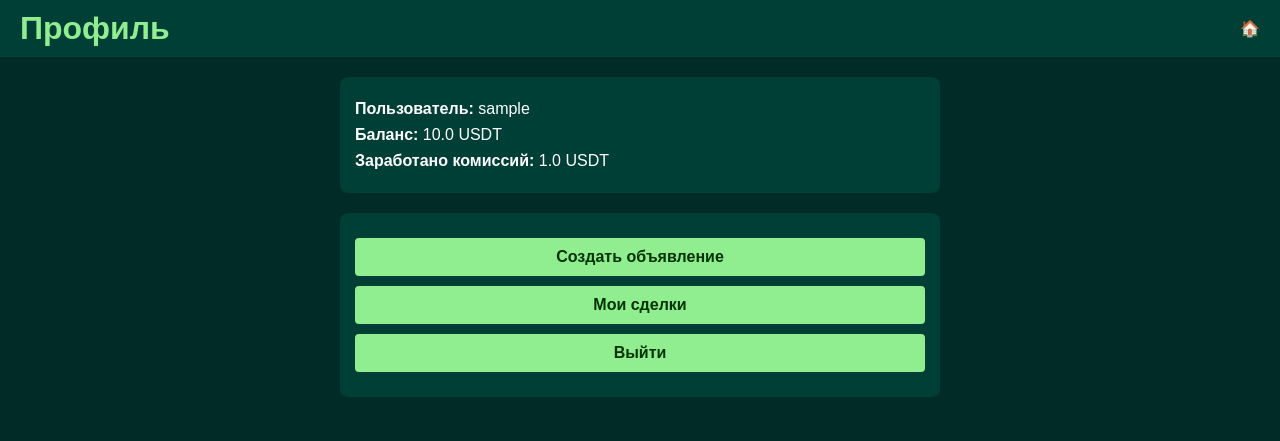
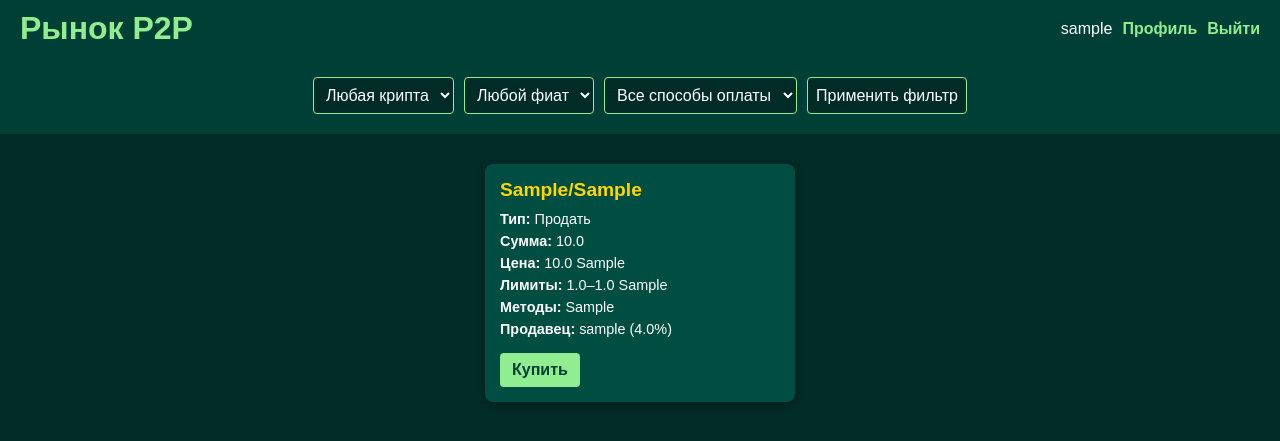
Before and after one commit to Yupara/P2pppppppppp, a FastAPI app: page /market in a window 1280 px wide. Shown: the top 441 px of the page. Run offline with FastAPI, Linux system fonts and the light colour scheme; the visitor is signed in with stand-in values (Sample User, id 1); tables that the repository leaves empty hold one stand-in row (values such as "Sample post").

Commit message:
Update market.html

```diff
--- a/templates/market.html
+++ b/templates/market.html
@@ -2,7 +2,7 @@
 <html lang="ru">
 <head>
   <meta charset="UTF-8">
-  <title>Профиль</title>
+  <title>Рынок P2P</title>
   <link rel="stylesheet" href="/static/styles.css">
   <style>
     body {
@@ -22,53 +22,187 @@
       margin: 0;
       color: #90EE90;
     }
-    .container {
-      max-width: 600px;
-      margin: 20px auto;
-      padding: 0 20px;
+    .user-menu {
+      display: flex;
+      gap: 10px;
+      align-items: center;
     }
-    .profile-info, .profile-actions {
+    .user-menu a {
+      color: #90EE90;
+      text-decoration: none;
+      font-weight: bold;
+    }
+    .settings {
+      font-size: 1.2rem;
+      cursor: pointer;
+      color: #90EE90;
+    }
+    .filters {
+      display: flex;
+      gap: 10px;
+      justify-content: center;
+      padding: 15px;
       background: #003f35;
-      border-radius: 8px;
-      padding: 15px;
-      margin-bottom: 20px;
     }
-    .profile-info p {
-      margin: 8px 0;
+    .filters select,
+    .filters button {
+      padding: 8px;
+      border: 1px solid #90EE90;
+      border-radius: 4px;
+      background: #002b26;
+      color: #fff;
       font-size: 1rem;
     }
-    .profile-actions a {
-      display: block;
-      margin: 10px 0;
-      padding: 10px 15px;
+    .filters button:hover {
       background: #90EE90;
-      color: #003300;
+      color: #002b26;
+      cursor: pointer;
+    }
+    #ads-list {
+      display: flex;
+      flex-wrap: wrap;
+      gap: 15px;
+      justify-content: center;
+      padding: 20px;
+    }
+    .ad-card {
+      background: #004d42;
+      padding: 15px;
+      border-radius: 8px;
+      width: 280px;
+      box-shadow: 0 2px 6px rgba(0,0,0,0.3);
+    }
+    .ad-card h2 {
+      margin: 0 0 10px;
+      color: #FFD700;
+      font-size: 1.2rem;
+    }
+    .ad-card p {
+      margin: 6px 0;
+      font-size: 0.9rem;
+    }
+    .ad-card a {
+      display: inline-block;
+      margin-top: 10px;
+      padding: 8px 12px;
+      background: #90EE90;
+      color: #003f35;
+      border-radius: 4px;
       text-decoration: none;
-      border-radius: 4px;
       font-weight: bold;
-      text-align: center;
+      font-size: 1rem;
     }
-    .profile-actions a:hover {
+    .ad-card a:hover {
       background: #70c070;
     }
   </style>
 </head>
 <body>
   <header>
-    <h1>Профиль</h1>
-    <div class="settings" onclick="location.href='/market'">🏠</div>
+    <h1>Рынок P2P</h1>
+    <div class="user-menu">
+      {% if user %}
+        <span>{{ user.username }}</span>
+        <a href="/profile">Профиль</a>
+        <a href="/logout">Выйти</a>
+      {% else %}
+        <a href="/register">Регистрация</a>
+        <a href="/login">Войти</a>
+      {% endif %}
+    </div>
   </header>
-  <div class="container">
-    <div class="profile-info">
-      <p><strong>Пользователь:</strong> {{ user.username }}</p>
-      <p><strong>Баланс:</strong> {{ user.balance | round(2) }} USDT</p>
-      <p><strong>Заработано комиссий:</strong> {{ user.commission_earned | default(0) | round(2) }} USDT</p>
-    </div>
-    <div class="profile-actions">
-      <a href="/create_ad">Создать объявление</a>
-      <a href="/orders/mine">Мои сделки</a>
-      <a href="/logout">Выйти</a>
-    </div>
+
+  <div class="filters">
+    <select id="filterCrypto">
+      <option value="">Любая крипта</option>
+      <option value="USDT">USDT</option>
+      <option value="BTC">BTC</option>
+      <option value="ETH">ETH</option>
+      <option value="TRUMP">TRUMP</option>
+    </select>
+    <select id="filterFiat">
+      <option value="">Любой фиат</option>
+      <option value="USD">USD</option>
+      <option value="EUR">EUR</option>
+      <option value="GBP">GBP</option>
+      <option value="RUB">RUB</option>
+      <option value="UAH">UAH</option>
+      <option value="KZT">KZT</option>
+      <option value="TRY">TRY</option>
+      <option value="AED">AED</option>
+      <option value="NGN">NGN</option>
+      <option value="INR">INR</option>
+      <option value="VND">VND</option>
+      <option value="BRL">BRL</option>
+      <option value="ARS">ARS</option>
+      <option value="COP">COP</option>
+      <option value="PEN">PEN</option>
+      <option value="MXN">MXN</option>
+      <option value="CLP">CLP</option>
+      <option value="ZAR">ZAR</option>
+      <option value="EGP">EGP</option>
+      <option value="GHS">GHS</option>
+      <option value="KES">KES</option>
+      <option value="MAD">MAD</option>
+      <option value="PKR">PKR</option>
+      <option value="BDT">BDT</option>
+      <option value="LKR">LKR</option>
+      <option value="IDR">IDR</option>
+      <option value="THB">THB</option>
+      <option value="MYR">MYR</option>
+      <option value="PHP">PHP</option>
+      <option value="KRW">KRW</option>
+      <option value="TJS">TJS</option>
+    </select>
+    <select id="filterPay">
+      <option value="">Все способы оплаты</option>
+      <option value="sber">Сбербанк</option>
+      <option value="tinkoff">Тинькофф</option>
+      <option value="sbp">SBP</option>
+      <option value="card">Карта</option>
+      <option value="qiwi">QIWI</option>
+      <option value="paypal">PayPal</option>
+    </select>
+    <button onclick="applyFilter()">Применить фильтр</button>
   </div>
+
+  <div id="ads-list">
+    {% if ads %}
+      {% for ad in ads %}
+        <div class="ad-card"
+             data-crypto="{{ ad.crypto }}"
+             data-fiat="{{ ad.fiat }}"
+             data-paymethods="{{ ad.payment_methods }}">
+          <h2>{{ ad.crypto }}/{{ ad.fiat }}</h2>
+          <p><strong>Тип:</strong> {{ ad.type == 'buy' and 'Купить' or 'Продать' }}</p>
+          <p><strong>Сумма:</strong> {{ ad.amount }}</p>
+          <p><strong>Цена:</strong> {{ ad.price }} {{ ad.fiat }}</p>
+          <p><strong>Лимиты:</strong> {{ ad.min_limit }}–{{ ad.max_limit }} {{ ad.fiat }}</p>
+          <p><strong>Методы:</strong> {{ ad.payment_methods.replace(',', ', ') }}</p>
+          <p><strong>Продавец:</strong> {{ ad.user.username }} ({{ ad.user_rating }}%)</p>
+          <a href="/create_order/{{ ad.id }}">Купить</a>
+        </div>
+      {% endfor %}
+    {% else %}
+      <p style="text-align:center;">Пока нет объявлений.</p>
+    {% endif %}
+  </div>
+
+  <script>
+    function applyFilter() {
+      const fCrypto = document.getElementById('filterCrypto').value;
+      const fFiat   = document.getElementById('filterFiat').value;
+      const fPay    = document.getElementById('filterPay').value;
+
+      document.querySelectorAll('.ad-card').forEach(card => {
+        const matchCrypto = !fCrypto || card.dataset.crypto === fCrypto;
+        const matchFiat   = !fFiat   || card.dataset.fiat === fFiat;
+        const pays = card.dataset.paymethods.split(',');
+        const matchPay    = !fPay    || pays.includes(fPay);
+
+        card.style.display = (matchCrypto && matchFiat && matchPay) ? 'block' : 'none';
+      });
+    }
+  </script>
 </body>
 </html>
```
